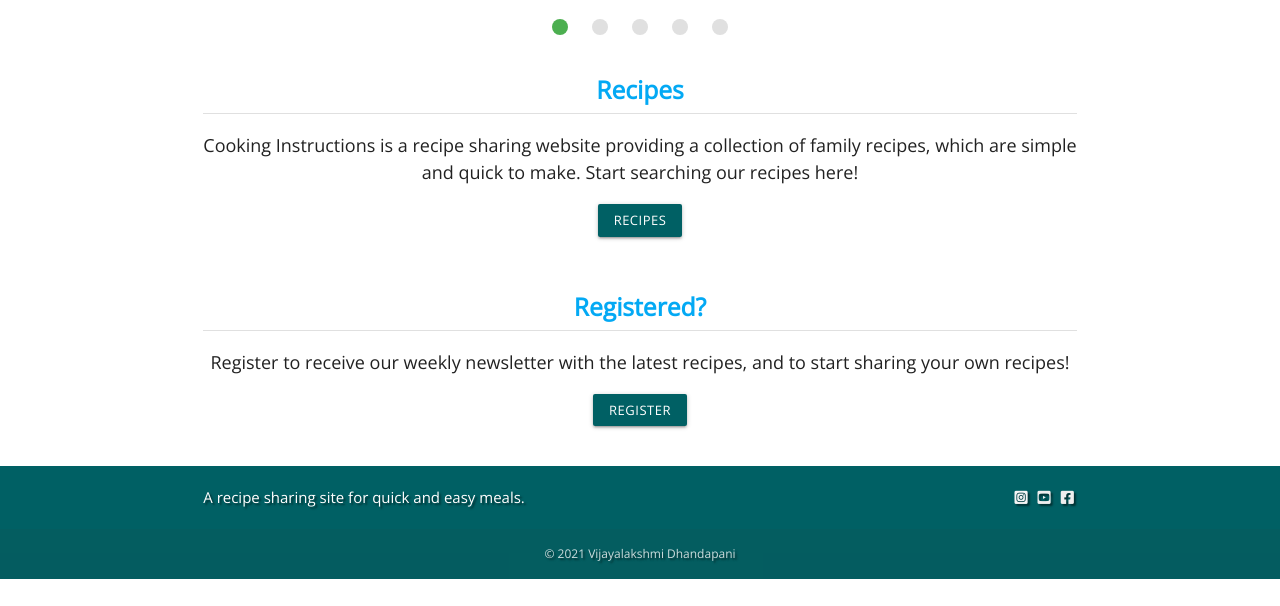
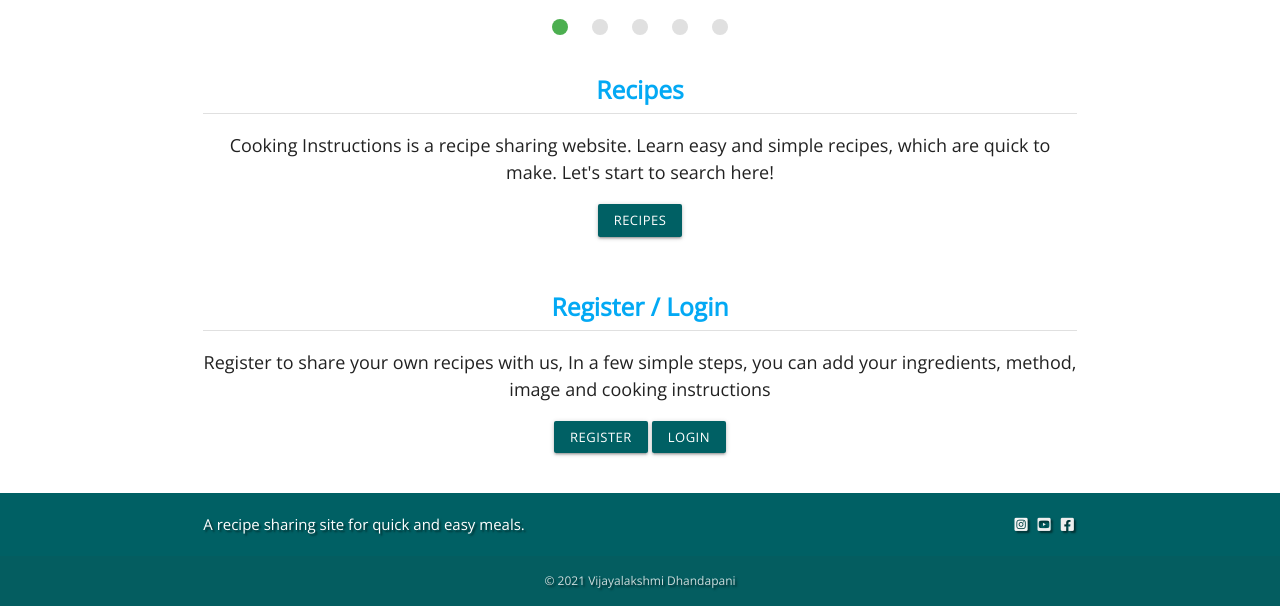
Before and after one commit to Code-Institute-Submissions/ms3-cookery-instructions_AugResub, a Flask app: page / in a window 1280 px wide. Shown: the part 464-1070 px from the top of the page. Before the commit the page ends 1043 px from the top, so only its background shows below. Run offline with Flask 2, Linux system fonts and the light colour scheme; data that the repository does not hold is empty; some libraries are stand-ins or nearby versions.

Commit message:
add content in home page and delete video file from image folder

```diff
--- a/templates/base.html
+++ b/templates/base.html
@@ -7,7 +7,7 @@
     <meta name="viewport" content="width=device-width, initial-scale=1.0">
 
     <!-- Favicon -->
-    <link rel="shortcut icon" type="image/png" href="/static/image/cutlery2.png"> <!-- Attribution: Icons made by "https://www.flaticon.com/authors/pixel-perfect" Pixel perfect from "https://www.flaticon.com/" -->
+    <link rel="shortcut icon" type="image/png" href="https://encrypted-tbn0.gstatic.com/images?q=tbn:ANd9GcQTg8qj7pmxQDG8qP-w-isHyx1B3FONnZkMyA&usqp=CAU"> <!-- Attribution: Icons made by "https://www.flaticon.com/authors/pixel-perfect" Pixel perfect from "https://www.flaticon.com/" -->
 
     <!-- Font Awesome -->
     <link rel="stylesheet" href="https://cdnjs.cloudflare.com/ajax/libs/font-awesome/5.15.2/css/all.min.css"
--- a/templates/home.html
+++ b/templates/home.html
@@ -33,8 +33,8 @@
             <div class="col s12">
                 <h5 class="center-align page-header">Recipes</h5>
                 <div class="divider"></div>
-                <p class="center-align home-text">Cooking Instructions is a recipe sharing website providing a collection of family
-                    recipes, which are simple and quick to make. Start searching our recipes here!</p>
+                <p class="center-align home-text">Cooking Instructions is a recipe sharing website. Learn easy and simple recipes,
+                    which are quick to make. Let's start to search here!</p>
                 <!-- Button link to recipes.html -->
                 <div class="center-align">
                     <a href="#" class="btn-small">Recipes</a>
@@ -42,13 +42,14 @@
             </div>
             <!-- Introductory text section: abot registering -->
             <div class="col s12">
-                <h5 class="center-align page-header">Registered?</h5>
+                <h5 class="center-align page-header">Register / Login</h5>
                 <div class="divider"></div>
-                <p class="center-align home-text">Register to receive our weekly newsletter with the latest recipes, and to
-                    start sharing your own recipes!</p>
+                <p class="center-align home-text">Register to share your own recipes with us,
+                    In a few simple steps, you can add your ingredients, method, image and cooking instructions</p>
                 <!-- Button link to register.html -->
                 <div class="center-align">
                     <a href="#" class="btn-small">Register</a>
+                    <a href="#" class="btn-small">Login</a>
                 </div>
             </div>
         </div>
```
